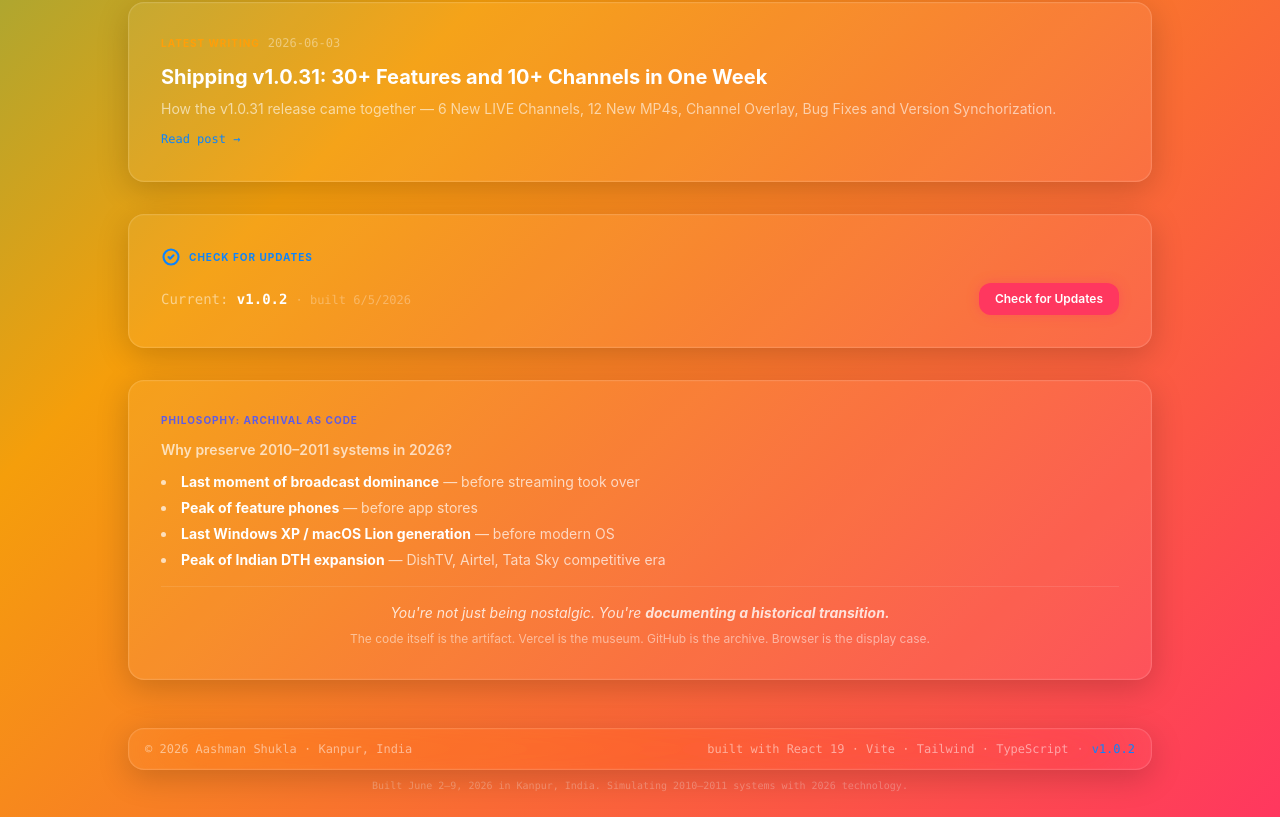
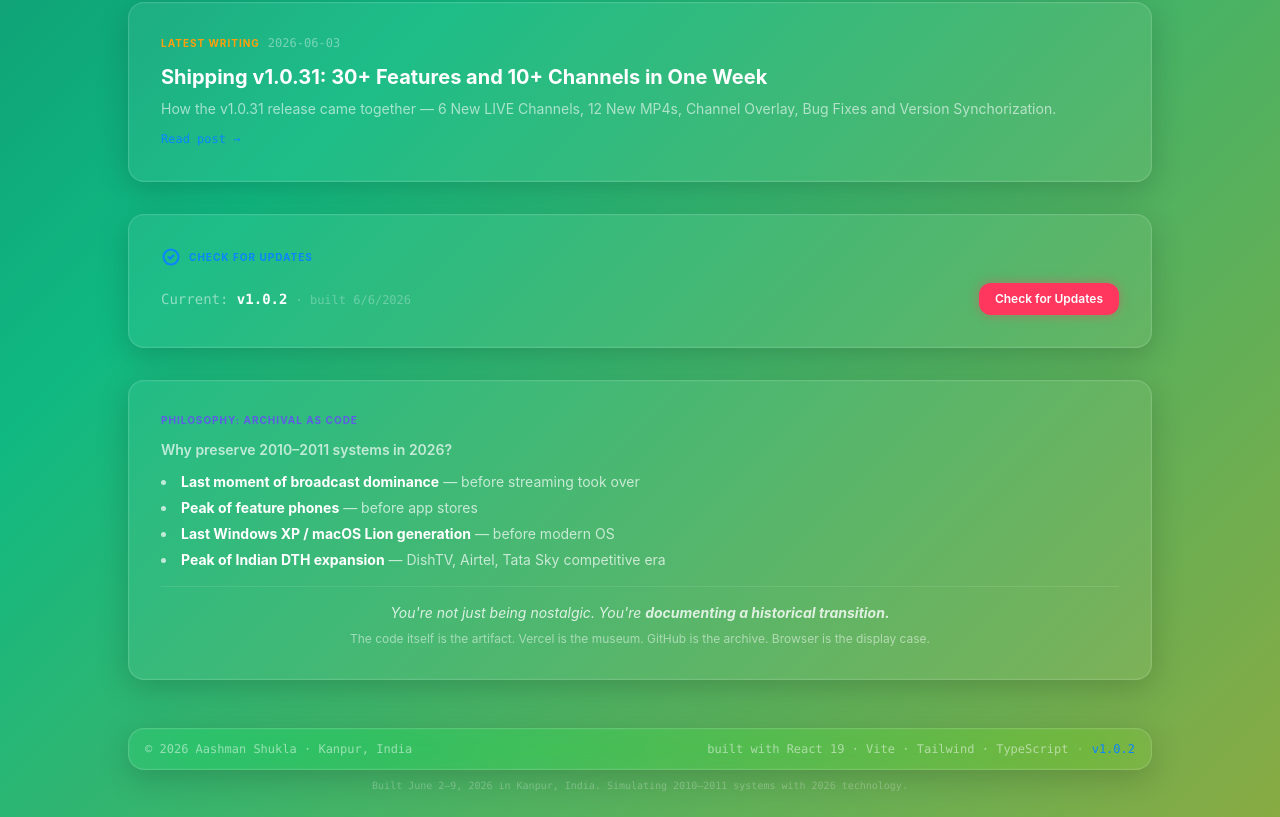
Before and after one commit to AashmanShukla3223/AashmanShukla3223, a React (Vite) app: page / in a window 1280 px wide. Shown: the part 2660-3477 px from the top of the page. Built offline with nearby package versions, Linux system fonts and the light colour scheme.

Commit message:
Add cinematic page transitions: framer-motion AnimatePresence with blur/fade, slow background shift

```diff
--- a/package.json
+++ b/package.json
@@ -14,6 +14,7 @@
     "bump:minor": "node scripts/generate-version.js && npm version minor --no-git-tag-version && node scripts/generate-version.js"
   },
   "dependencies": {
+    "framer-motion": "^12.40.0",
     "react": "^19.0.0",
     "react-dom": "^19.0.0",
     "react-router-dom": "^6.28.0"
--- a/public/version.json
+++ b/public/version.json
@@ -1,5 +1,5 @@
 {
   "version": "1.0.2",
-  "buildTime": "2026-06-05T05:46:48.406Z",
+  "buildTime": "2026-06-06T13:52:25.170Z",
   "homepage": "https://aashman-homepage.vercel.app"
 }
--- a/src/App.tsx
+++ b/src/App.tsx
@@ -1,5 +1,6 @@
 import { useState } from 'react';
-import { Routes, Route } from 'react-router-dom';
+import { Routes, Route, useLocation } from 'react-router-dom';
+import { AnimatePresence } from 'framer-motion';
 import Layout from './components/Layout';
 import LoadingScreen from './components/LoadingScreen';
 import Home from './pages/Home';
@@ -13,6 +14,7 @@ import NotFound from './pages/NotFound';
 
 export default function App() {
   const [loading, setLoading] = useState(true);
+  const location = useLocation();
 
   if (loading) {
     return <LoadingScreen onFinish={() => setLoading(false)} />;
@@ -20,7 +22,8 @@ export default function App() {
 
   return (
     <div className="app-backdrop">
-      <Routes>
+      <AnimatePresence mode="wait">
+        <Routes location={location} key={location.pathname}>
           <Route element={<Layout />}>
             <Route path="/" element={<Home />} />
             <Route path="/projects" element={<Projects />} />
@@ -32,6 +35,7 @@ export default function App() {
             <Route path="*" element={<NotFound />} />
           </Route>
         </Routes>
+      </AnimatePresence>
     </div>
   );
 }
--- a/src/components/Layout.tsx
+++ b/src/components/Layout.tsx
@@ -1,5 +1,6 @@
 import { Outlet, NavLink, Link } from 'react-router-dom';
 import OTAUpdateBanner from './OTAUpdateBanner';
+import PageTransition from './PageTransition';
 
 const navItems = [
   { to: '/', label: 'Home', end: true },
@@ -50,8 +51,10 @@ export default function Layout() {
       </header>
 
       {/* ─── Main content area ─── */}
-      <main className="flex-1 px-4 sm:px-6 py-8 sm:py-12 animate-fade-in">
-        <Outlet />
+      <main className="flex-1 px-4 sm:px-6 py-8 sm:py-12">
+        <PageTransition>
+          <Outlet />
+        </PageTransition>
       </main>
 
       {/* ─── Footer ─── */}
--- /dev/null
+++ b/src/components/PageTransition.tsx
@@ -0,0 +1,39 @@
+import { motion, type Variants } from 'framer-motion';
+
+const DURATION = 0.6;
+
+const variants: Variants = {
+  initial: {
+    opacity: 0,
+    filter: 'blur(4px)',
+  },
+  enter: {
+    opacity: 1,
+    filter: 'blur(0px)',
+    transition: {
+      duration: DURATION,
+      ease: [0.25, 0.1, 0.25, 1] as [number, number, number, number],
+    },
+  },
+  exit: {
+    opacity: 0,
+    filter: 'blur(6px)',
+    transition: {
+      duration: DURATION * 0.6,
+      ease: [0.25, 0.1, 0.25, 1] as [number, number, number, number],
+    },
+  },
+};
+
+export default function PageTransition({ children }: { children: React.ReactNode }) {
+  return (
+    <motion.div
+      variants={variants}
+      initial="initial"
+      animate="enter"
+      exit="exit"
+    >
+      {children}
+    </motion.div>
+  );
+}
--- a/src/index.css
+++ b/src/index.css
@@ -22,6 +22,8 @@ body {
 /* ─── Hybrid backdrop: four-color gradient blend ──────────────────────── */
 .app-backdrop {
   background: linear-gradient(135deg, #0a1d3a 0%, #10b981 33%, #f59e0b 66%, #ff375f 100%);
+  background-size: 200% 200%;
+  animation: bgShift 20s ease-in-out infinite alternate;
   min-height: 100vh;
   position: relative;
 }
@@ -51,6 +53,12 @@ body {
   );
   z-index: 2;
   mix-blend-mode: overlay;
+}
+
+/* Slow background pan for cinematic feel */
+@keyframes bgShift {
+  0%   { background-position: 0% 0%; }
+  100% { background-position: 100% 100%; }
 }
 
 /* Four-color gradient text utility */
```
Also changed, not shown: 1 other file (tests, documents, lock files or other folders). Lines whose indentation alone changed are shown as unchanged.
